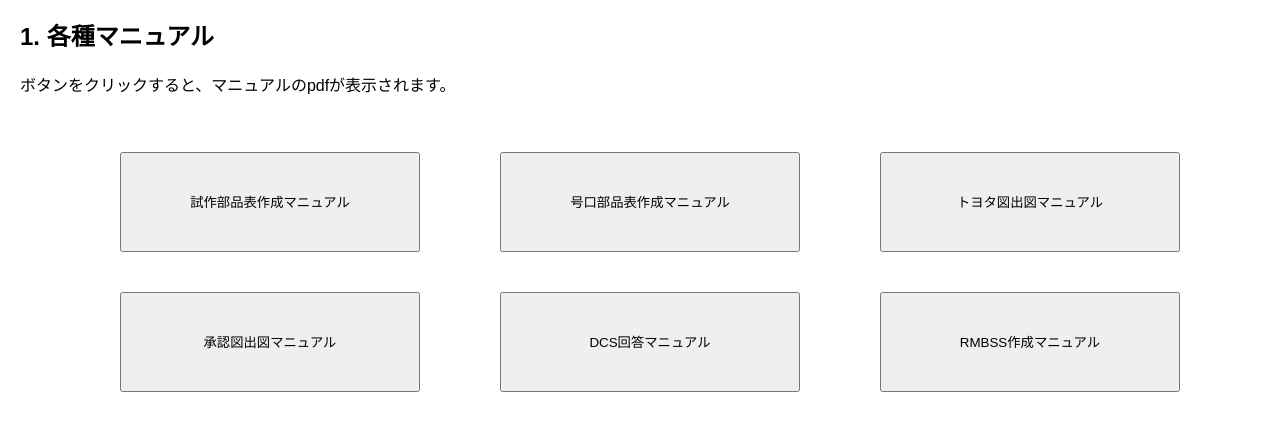
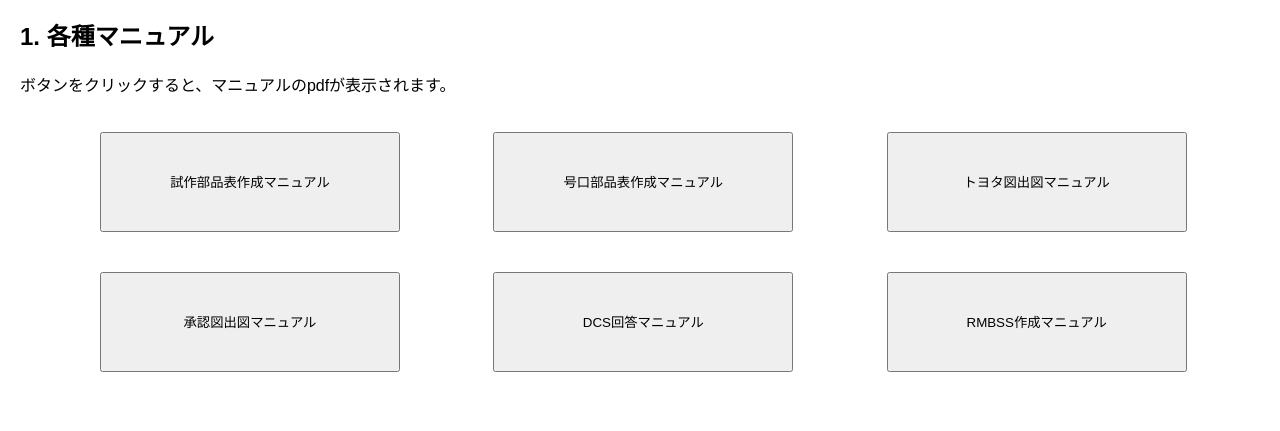
Before and after one commit to MatsumotoTakuya-1/Matsumoto-Takuya-1.fnd24, a plain HTML site: page manual.html in a window 1280 px wide. Shown: the part 191-622 px from the top of the page. Drawn offline with Linux system fonts and the light colour scheme.

Commit message:
Update manual.html

```diff
--- a/manual.html
+++ b/manual.html
@@ -29,7 +29,6 @@
         <section class="manual-menu">
             <h2>1. 各種マニュアル</h2>
             <p>ボタンをクリックすると、マニュアルのpdfが表示されます。</p>
-            <div class="main-content">
             <div class="content-links">
                 <div class="row">
                     <div class="column">
@@ -120,8 +119,8 @@
                     pdf.style.display = "block"; // クリックされたpdfのみを表示する
                 }
             </script>
+        </section>
     </div>
-        </section>
 </body>
 
 </html>
```
Lines whose indentation alone changed are shown as unchanged.
